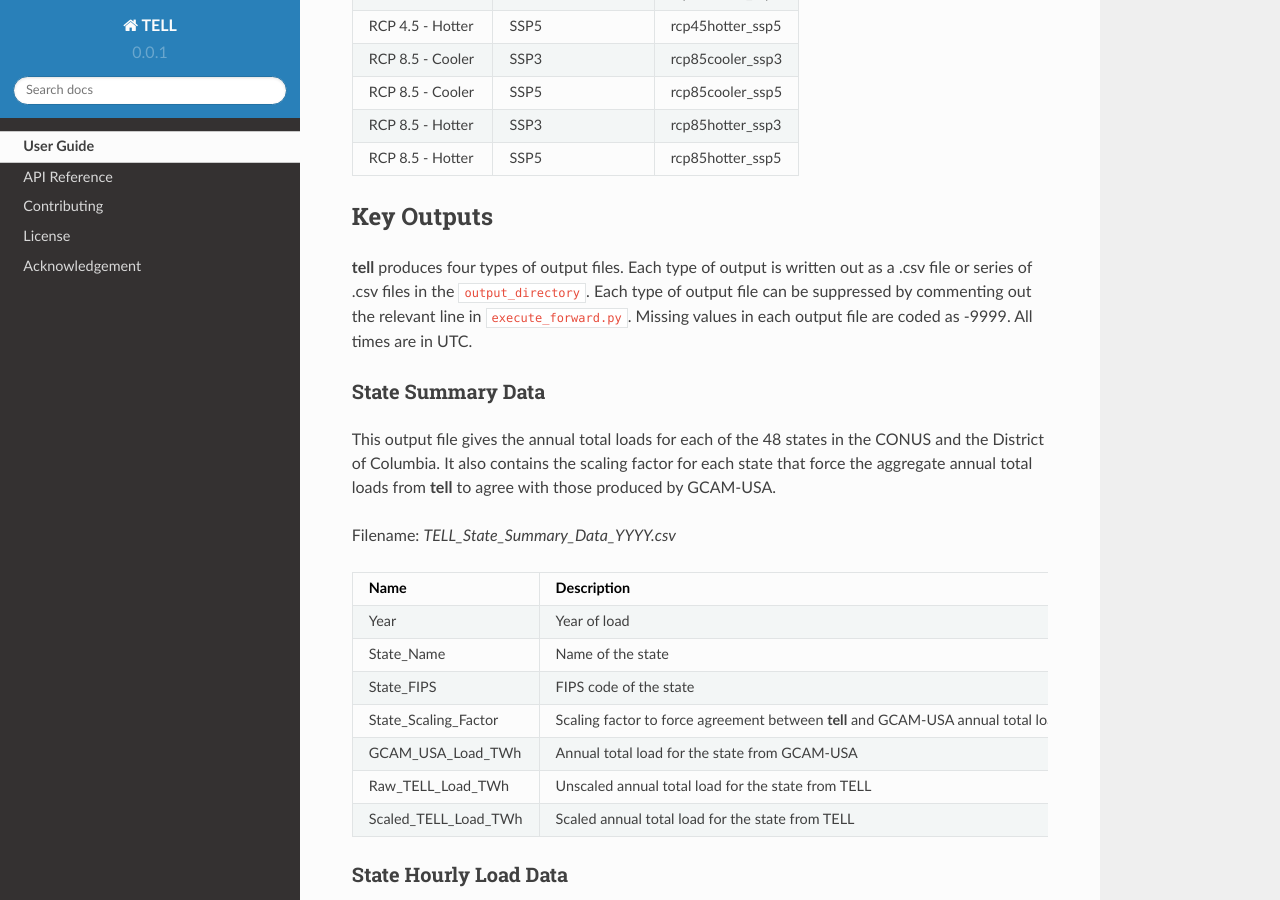
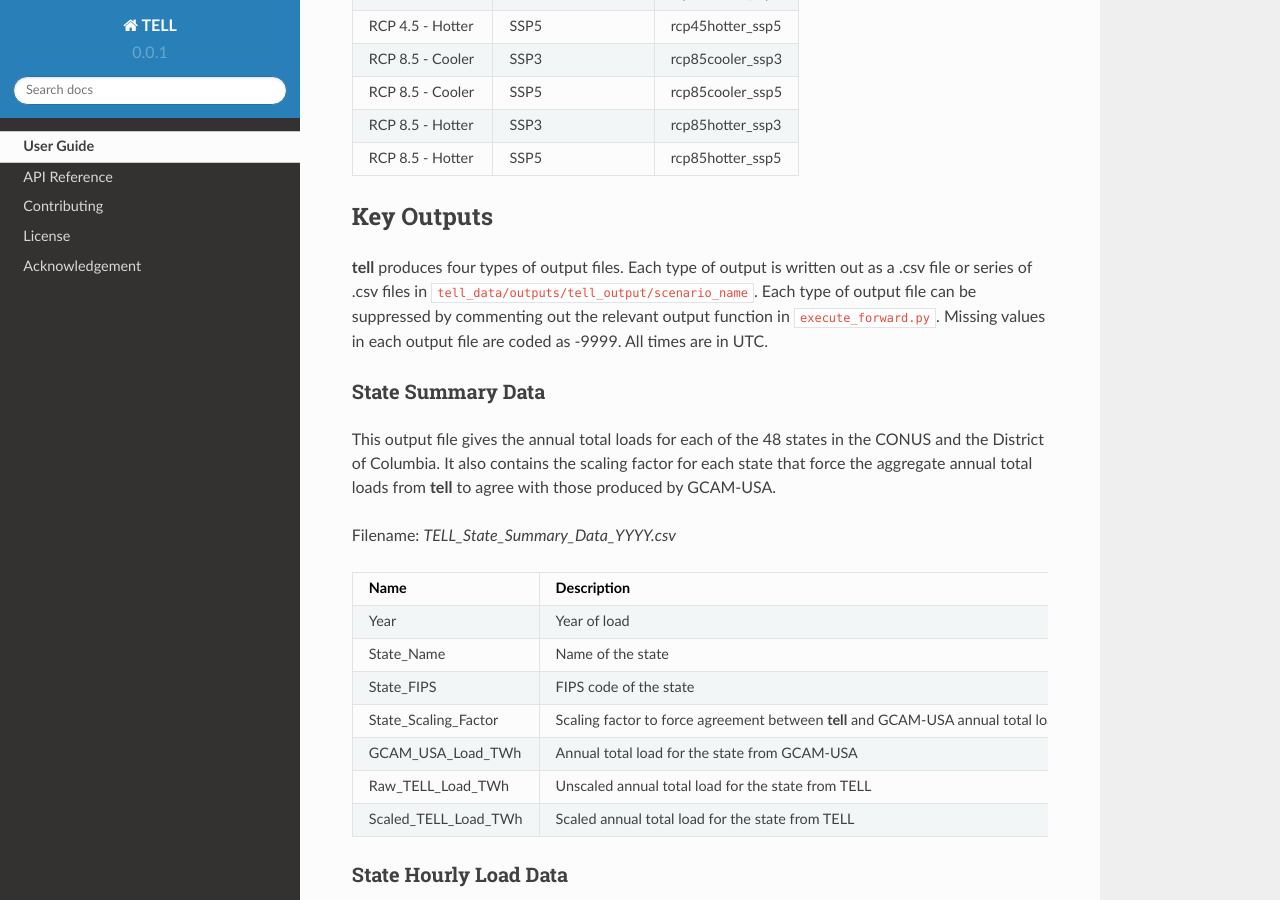
Before and after one commit to IMMM-SFA/tell, a Sphinx documentation site: the page built from doc/source/user_guide.rst, in a window 1280 px wide and 900 px high, scrolled down 8846 px. Built offline with Sphinx 7.4.7 and the Read the Docs theme 2.0.0, drawn with Linux system fonts in a browser that asks for light colours; pages that are not in the unit, such as notebooks, are missing from menus.

Commit message:
Update user_guide.rst

```diff
--- a/doc/source/user_guide.rst
+++ b/doc/source/user_guide.rst
@@ -545,8 +545,8 @@ and Shared Socioeconomic Pathways (`SSPs <https://en.wikipedia.org/wiki/Shared_S
 
 Key Outputs
 -----------
-**tell** produces four types of output files. Each type of output is written out as a .csv file or series of .csv files in the ``output_directory``.
-Each type of output file can be suppressed by commenting out the relevant line in ``execute_forward.py``. Missing values in each output file are
+**tell** produces four types of output files. Each type of output is written out as a .csv file or series of .csv files in ``tell_data/outputs/tell_output/scenario_name``.
+Each type of output file can be suppressed by commenting out the relevant output function in ``execute_forward.py``. Missing values in each output file are
 coded as -9999. All times are in UTC.
 
 
```
